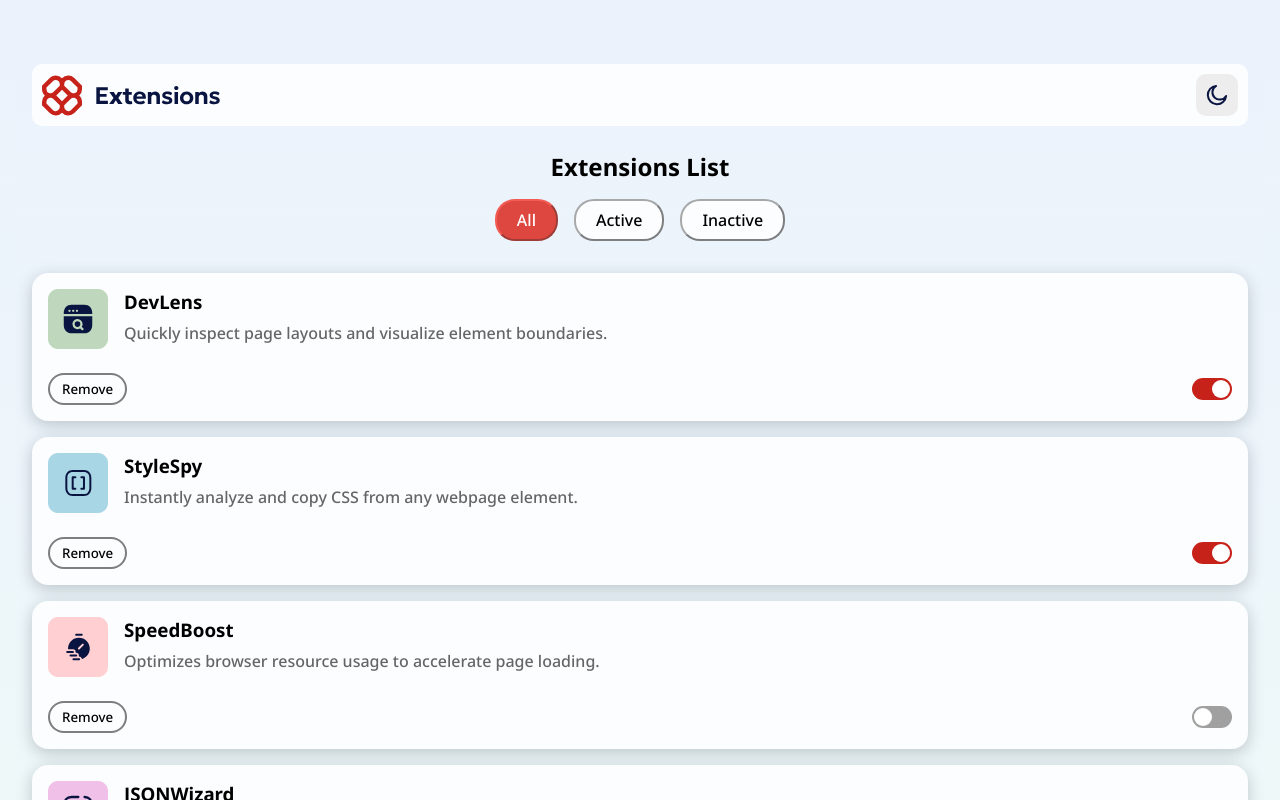
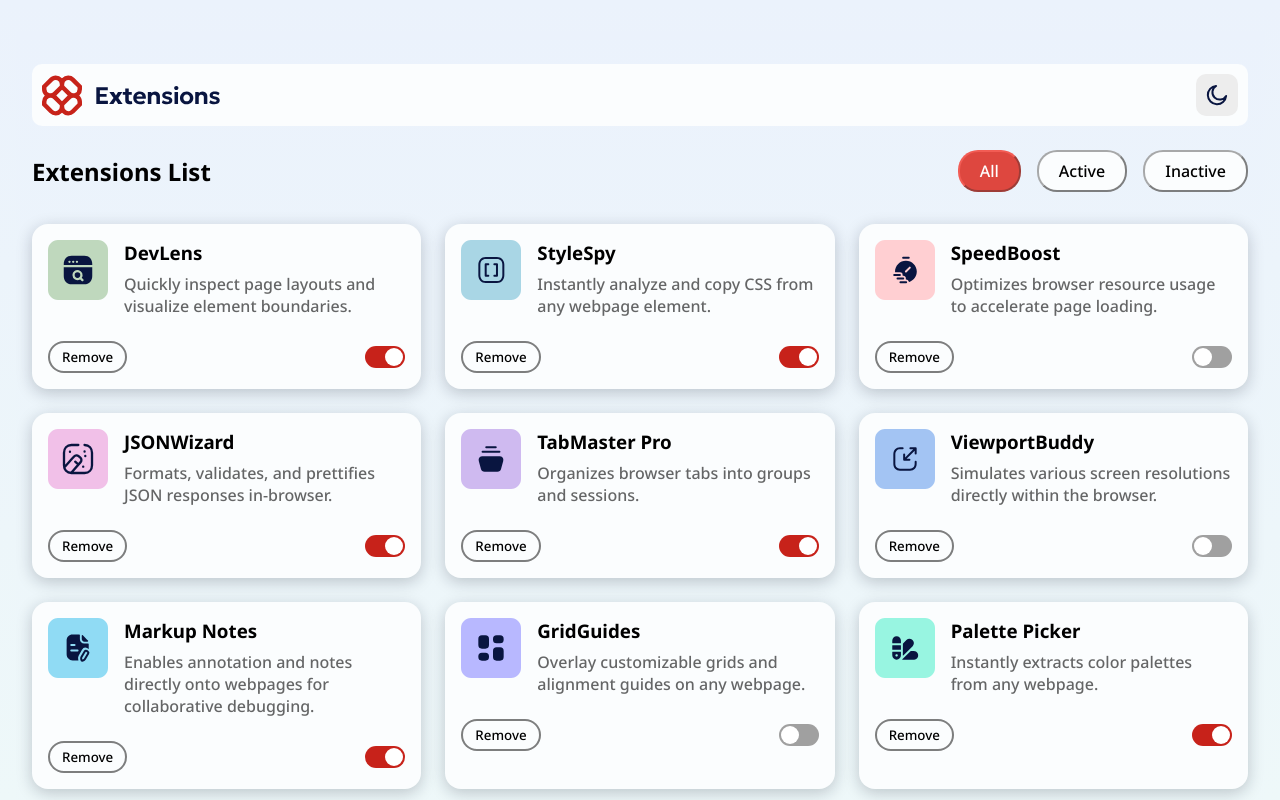
Before and after one commit to amirHosseinManiyan/browser-extensions-manager-project, a React (Vite) app: page / in a window 1280 px wide. Shown: the top 800 px of the page. Built offline with nearby package versions, Linux system fonts and the light colour scheme.

Commit message:
style: add tablet and desktop responsive layouts

```diff
--- a/src/App.css
+++ b/src/App.css
@@ -1,5 +1,6 @@
 .app {
    display: flex;
    flex-direction: column;
+   align-items: center;
    gap: 1.5rem;
 }
--- a/src/components/Header/Header.css
+++ b/src/components/Header/Header.css
@@ -23,3 +23,9 @@
 .change-theme-button:hover {
    background-color: var(--bg-color-theme-hover);
 }
+
+@media (min-width: 1024px) {
+   .header {
+      max-width: 1240px;
+   }
+}
--- a/src/components/Main/Main.css
+++ b/src/components/Main/Main.css
@@ -1,6 +1,7 @@
 .main {
    display: flex;
    flex-direction: column;
+   align-items: center;
    gap: 2rem;
 }
 
@@ -47,3 +48,25 @@
    gap: 1rem;
    grid-template-columns: 1fr;
 }
+
+@media (min-width: 768px) {
+   .extensions {
+      max-width: none;
+      grid-template-columns: 1fr 1fr;
+      gap: 1.5rem;
+   }
+
+   .main-header {
+      flex-direction: row;
+      gap: 0;
+      width: 100%;
+      justify-content: space-between;
+   }
+}
+
+@media (min-width: 1024px) {
+   .extensions {
+      grid-template-columns: 1fr 1fr 1fr;
+      max-width: 1240px;
+   }
+}
--- a/src/components/Main/Main.jsx
+++ b/src/components/Main/Main.jsx
@@ -87,7 +87,6 @@ export default function Main() {
                      onToggle={handleExtensionToggle}
                   />
                ))
-
             }
          </section>
       </main>
```
